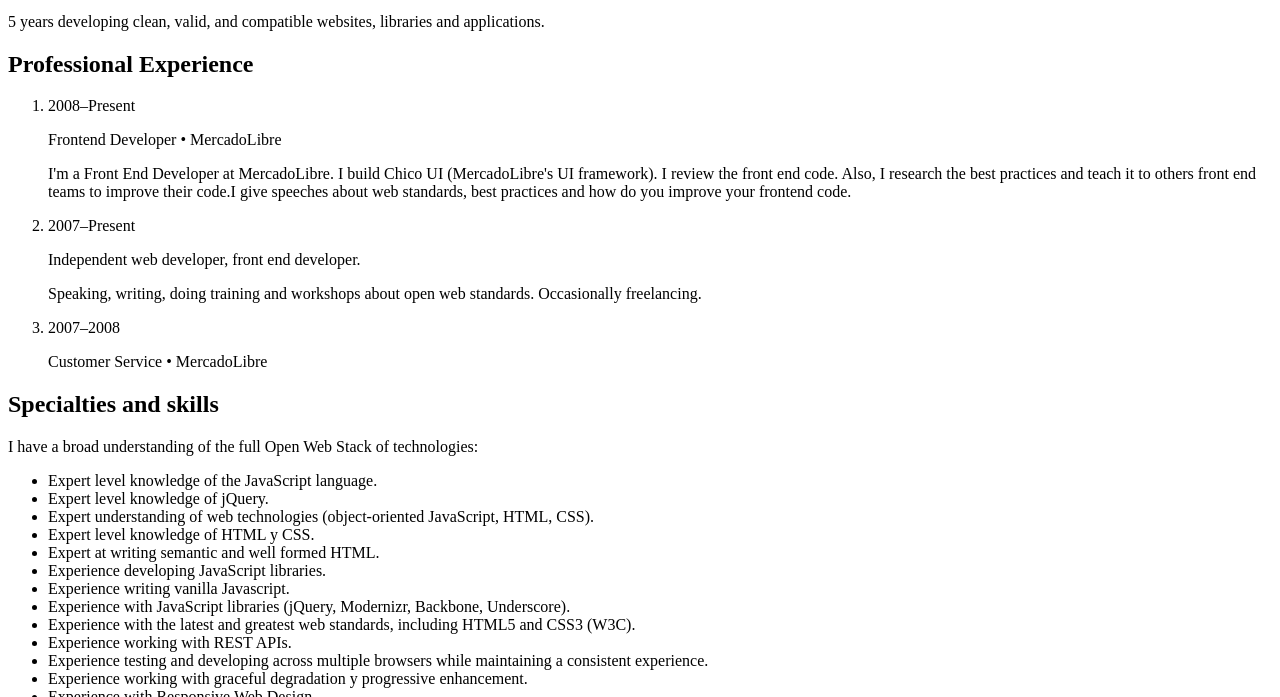
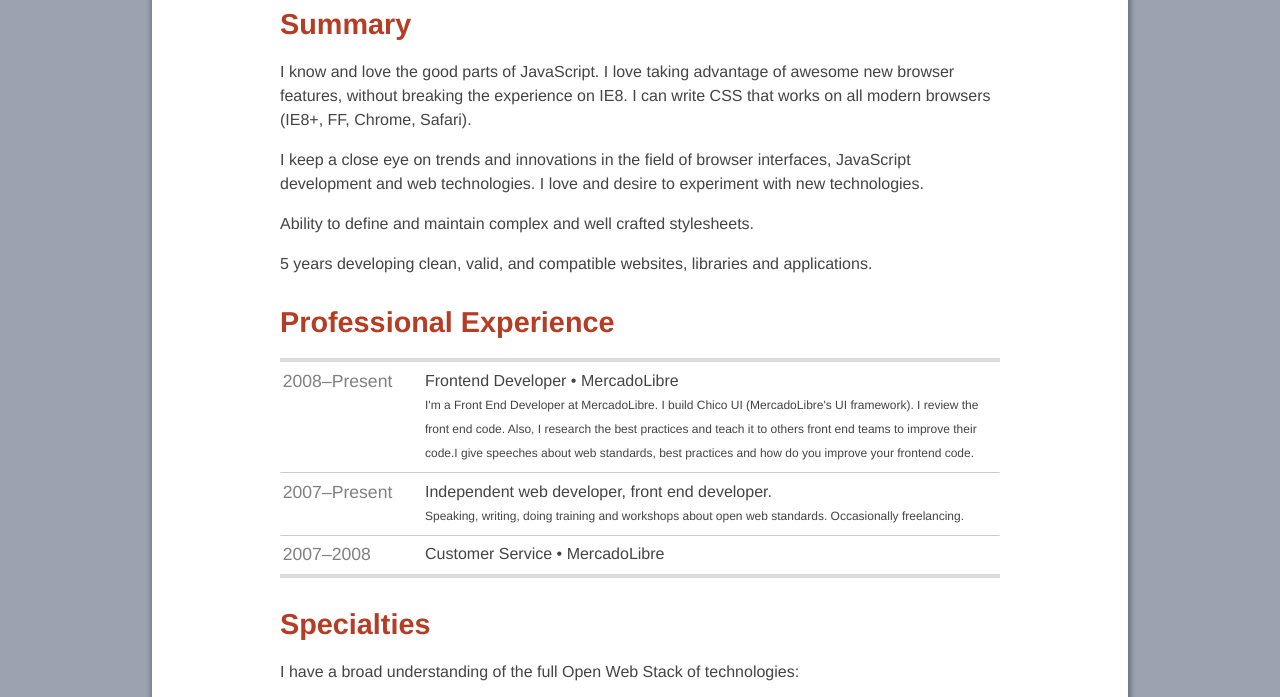
Before and after one commit to pazguille/resume, a plain HTML site: page index.html in a window 1280 px wide. Shown: the part 319-1016 px from the top of the page. Drawn offline with Linux system fonts and the light colour scheme.

Commit message:
Update HTML markup.

```diff
--- a/index.html
+++ b/index.html
@@ -3,6 +3,7 @@
     <head>
         <meta charset="utf-8">
         <title>Guillermo Paz's résumé</title>
+        <link rel="stylesheet" href="styles.css">
     </head>
     <body>
         <header>
@@ -40,7 +41,7 @@
         </section>
 
         <section id="technical-skills">
-            <h1>Specialties and skills</h1>
+            <h1>Specialties</h1>
             <p>I have a broad understanding of the full Open Web Stack of technologies:</p>
             <ul>
                 <li>Expert level knowledge of the JavaScript language.</li>
```
